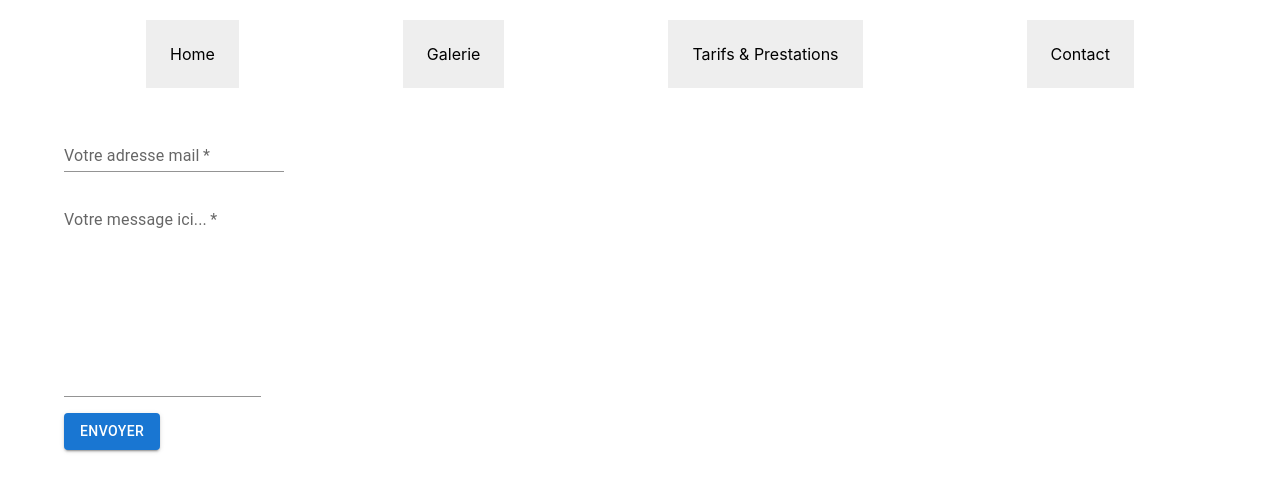
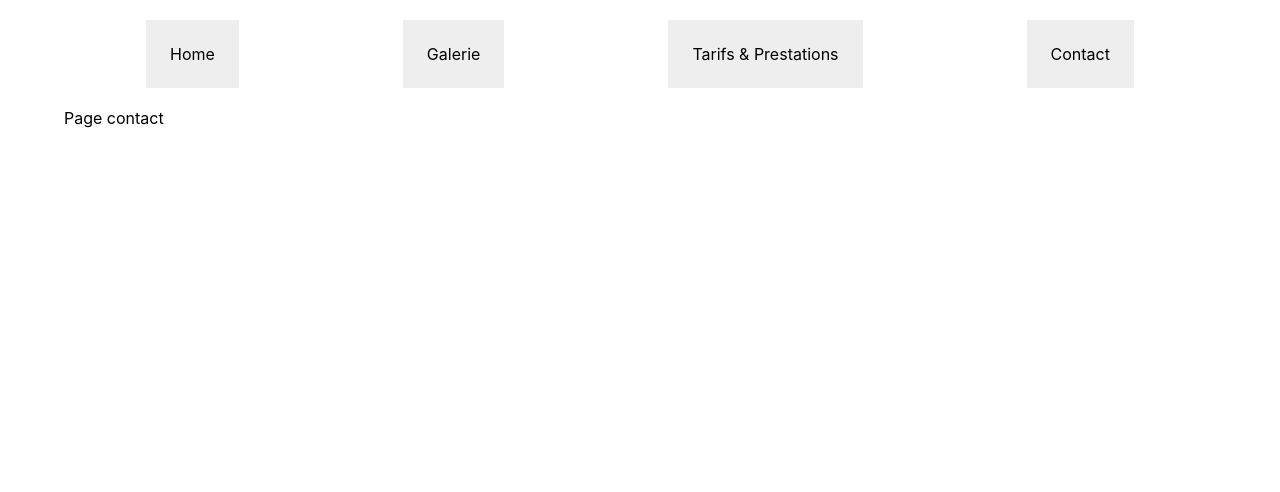
Before and after one commit to fabienmacip/devoir07, a React (Create React App) app: page /contact in a window 1280 px wide. Shown: the top 492 px of the page. Built offline with nearby package versions, Linux system fonts and the light colour scheme.

Commit message:
Revert "20 Toutes pages dynamiques OK - reste à implémenter les catégories de photos"
This reverts commit 9f09dd7f01a5f40204e20c1b5ca488e6ed542bdd.

```diff
--- a/package.json
+++ b/package.json
@@ -5,7 +5,6 @@
   "dependencies": {
     "@emotion/react": "^11.7.1",
     "@emotion/styled": "^11.6.0",
-    "@formspree/react": "^2.2.4",
     "@material-ui/core": "^4.12.3",
     "@mui/material": "^5.4.1",
     "@testing-library/jest-dom": "^5.16.2",
--- a/src/App.js
+++ b/src/App.js
@@ -79,7 +79,8 @@ function App() {
 
         <div className="App">
 
-          <NavBar />
+
+              <NavBar />
           <Routes>
               <Route path="/" element={<HomePage />}></Route>
               <Route path="/photos" element={<PhotosPage />}></Route>
--- a/src/components/forms/formContact.js
+++ /dev/null
@@ -1,97 +0,0 @@
-import React from 'react';
-import { useForm, ValidationError } from '@formspree/react';
-
-import TextField from '@mui/material/TextField';
-import {Button} from '@mui/material';
-
-//import from "https://www.google.com/recaptcha/api.js";
-
-function FormContact() {
-
-  const [state, handleSubmit] = useForm("mwkybeyw");
-  if (state.succeeded) {
-      return <p>Merci pour votre message, nous vous répondrons dans les meilleurs délais.</p>;
-  }
-
-  return (
-      <form onSubmit={handleSubmit}>
-        <div>
-          <TextField
-            required
-            id="email"
-            label="Votre adresse mail"
-            type="email"
-            name="email"
-            variant="standard"
-          />
-          <ValidationError
-            prefix="Email"
-            field="email"
-            errors={state.errors}
-          />
-
-        </div>
-
-        <div>
-          <TextField
-            required
-            id="message"
-            label="Votre message ici..."
-            name="message"
-            multiline
-            rows={8}
-            variant="standard"
-          />
-
-
-
-          <ValidationError
-            prefix="Message"
-            field="message"
-            errors={state.errors}
-          />
-        </div>
-        <div>
-          <Button variant="contained" type="submit" disabled={state.submitting}>Envoyer</Button>
-        </div>
-
-
-
-    </form>
-  );
-
-/*     <div className="g-recaptcha" data-sitekey="6Lffx6EeAAAAAHdroaNrFLR7qCjkLinHsBBsPxeA"></div> */
-
-/* Clé du site :
-6Lffx6EeAAAAAHdroaNrFLR7qCjkLinHsBBsPxeA
-
-Clé secrète :
-6Lffx6EeAAAAAAKhyot9I-Bszvt6xBn0DtofDXz9
- */
-
-/*   <label htmlFor="email">
-  Email Address
-</label>
-<input
-  id="email"
-  type="email"
-  name="email"
-/>
- */
-
-{/* <textarea
-id="message"
-name="message"
-/>
- */}
-
-
-/*  <button type="submit" disabled={state.submitting}>
- Submit
-</button>
- */
-
-
-}
-
-export default FormContact;
--- a/src/pages/ContactPage.js
+++ b/src/pages/ContactPage.js
@@ -2,16 +2,13 @@ import React, {useEffect, useState} from 'react';
 import {useParams, Link} from 'react-router-dom';
 
 import {API_URL, UPLOADS_URL} from '../config';
-import FormContact from '../components/forms/formContact';
-
 
 export default function ContactPage() {
 
   return(
    <div>
-     <FormContact />
-
+     Page contact
    </div>
   )
-// Form's endpoint : https://formspree.io/f/mwkybeyw
+
 }
```
Also changed, not shown: 1 other file (tests, documents, lock files or other folders).
